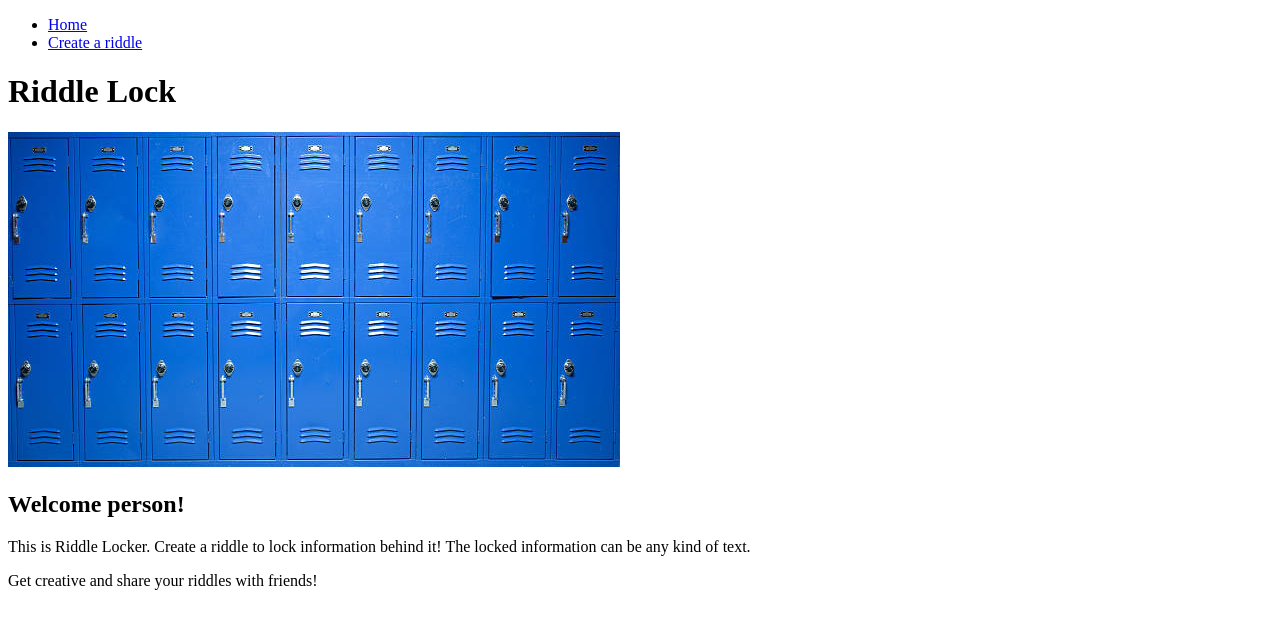
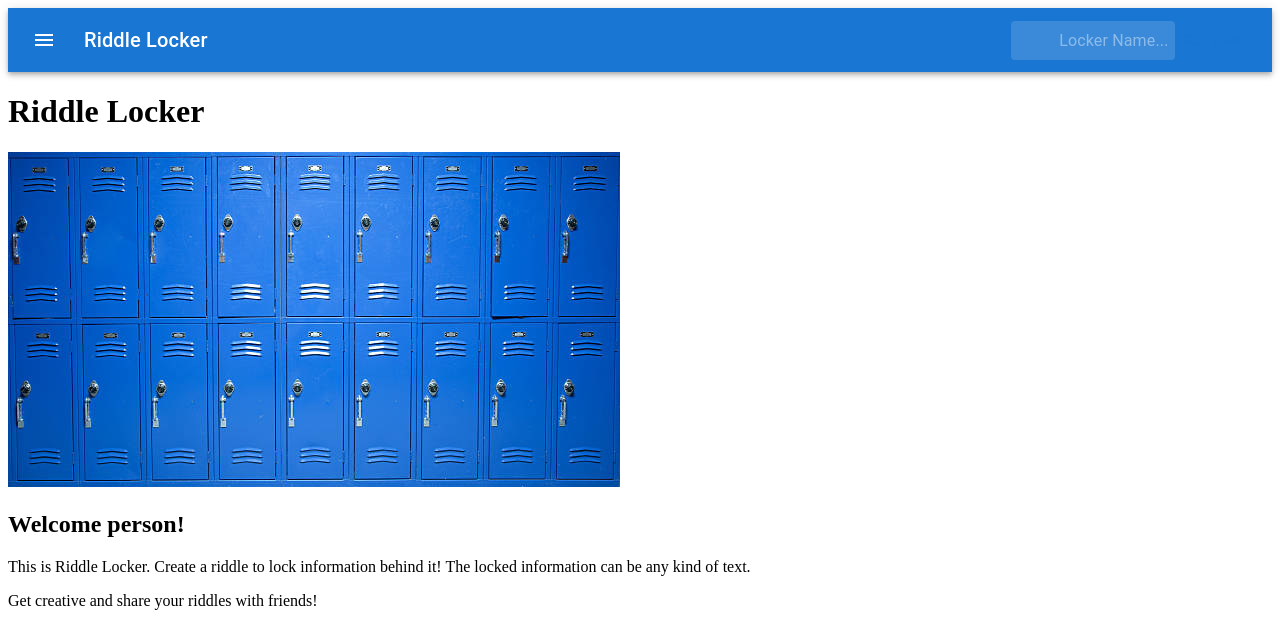
Before and after one commit to ConnorGoodman/RiddleLocker, a React (Create React App) app: page / in a window 1280 px wide. Shown: the top 644 px of the page. Built offline with nearby package versions, Linux system fonts and the light colour scheme.

Commit message:
Added website logo, began building out navbar

```diff
--- a/package.json
+++ b/package.json
@@ -7,6 +7,7 @@
     "@emotion/react": "^11.10.6",
     "@emotion/styled": "^11.10.6",
     "@fontsource/roboto": "^4.5.8",
+    "@mui/icons-material": "^5.11.16",
     "@mui/material": "^5.11.10",
     "@testing-library/jest-dom": "^4.2.4",
     "@testing-library/react": "^9.3.2",
--- a/src/App.js
+++ b/src/App.js
@@ -6,12 +6,14 @@ import CreateRiddle from "./components/CreateRiddle";
 import ViewRiddle from "./components/ViewRiddle";
 import NoPage from "./components/NoPage";
 import Layout from "./components/Layout";
+import NavBar from './components/NavBar';
 function App() {
 
   return (
   <BrowserRouter>
+    <NavBar/>
     <Routes>
-      <Route path="/" element={<Layout />}>
+      <Route path="/">
         <Route index element={<Home />} />
         <Route path="viewriddle" element={<ViewRiddle />} />
         <Route path="createriddle" element={<CreateRiddle />} />
--- a/src/components/Home.js
+++ b/src/components/Home.js
@@ -6,7 +6,7 @@ import lockerphoto from '../images/lockerstockphoto.jpg'
 function Home() {
     return (
         <div>
-        <h1>Riddle Lock</h1>
+        <h1>Riddle Locker</h1>
         <img src={lockerphoto} alt="set of lockers"></img>
         <h2>Welcome person!</h2>
         <p>This is Riddle Locker. Create a riddle to lock information behind it! The locked information can be any kind of text.</p>
--- /dev/null
+++ b/src/components/NavBar.js
@@ -0,0 +1,112 @@
+import { AppBar, Button, IconButton, Toolbar, Typography, Box, InputBase, FormControl } from "@mui/material";
+import { styled, alpha } from '@mui/material/styles';
+import MenuIcon from '@mui/icons-material/Menu';
+import SearchIcon from '@mui/icons-material/Search';
+import { Link, Navigate, useNavigate } from "react-router-dom";
+//import RiddleLockerLogo from '../logo.svg'
+import { useState } from "react";
+
+const Search = styled('div')(({ theme }) => ({
+    position: 'relative',
+    borderRadius: theme.shape.borderRadius,
+    backgroundColor: alpha(theme.palette.common.white, 0.15),
+    '&:hover': {
+      backgroundColor: alpha(theme.palette.common.white, 0.25),
+    },
+    marginLeft: 0,
+    width: '100%',
+    [theme.breakpoints.up('sm')]: {
+      marginLeft: theme.spacing(1),
+      width: 'auto',
+    },
+  }));
+
+  const SearchIconWrapper = styled('div')(({ theme }) => ({
+    padding: theme.spacing(0, 2),
+    height: '100%',
+    position: 'absolute',
+    pointerEvents: 'none',
+    display: 'flex',
+    alignItems: 'center',
+    justifyContent: 'center',
+  }));
+
+  const StyledInputBase = styled(InputBase)(({ theme }) => ({
+    color: 'inherit',
+    '& .MuiInputBase-input': {
+      padding: theme.spacing(1, 1, 1, 0),
+      // vertical padding + font size from searchIcon
+      paddingLeft: `calc(1em + ${theme.spacing(4)})`,
+      transition: theme.transitions.create('width'),
+      width: '100%',
+      [theme.breakpoints.up('sm')]: {
+        width: '12ch',
+        '&:focus': {
+          width: '20ch',
+        },
+      },
+    },
+  }));
+
+function NavBar(){
+
+    const [search, setSearch] = useState('');
+    const navigate = useNavigate();
+
+    function Submit(e) {
+        e.preventDefault();
+        if (!ValidationSearch()) {
+            return;
+        }
+
+        console.log(search);
+        navigate('/viewriddle?riddle=' + search);
+    }
+
+    function ValidationSearch() {
+        if (search === '' || search === null || search === undefined || search.length < 1) {
+            return false;
+        }
+        return true;
+    }
+
+    return (
+        <Box sx={{ flexGrow: 1 }}>
+          <AppBar position="static">
+            <Toolbar>
+              <IconButton
+                size="large"
+                edge="start"
+                color="inherit"
+                aria-label="open drawer"
+                sx={{ mr: 2 }}
+              >
+                <MenuIcon />
+              </IconButton>
+              <Typography
+                variant="h6"
+                noWrap
+                component="div"
+                sx={{ flexGrow: 1, display: { xs: 'none', sm: 'block' } }}
+              >
+                Riddle Locker
+              </Typography>
+              <Box component="form" onSubmit={Submit}>
+                <Search>
+                    <SearchIconWrapper >
+                    </SearchIconWrapper>
+                    <StyledInputBase
+                    placeholder="Locker Name..."
+                    inputProps={{ 'aria-label': 'search' }}
+                    onChange={(e) => setSearch(e.target.value)}
+                    />
+                </Search>
+              </Box>
+              <Typography><Button>Button</Button></Typography>
+              </Toolbar>
+          </AppBar>
+        </Box>
+      );
+}
+
+export default NavBar
```
Also changed, not shown: src/logo.svg, 1 other file (tests, documents, lock files or other folders).
